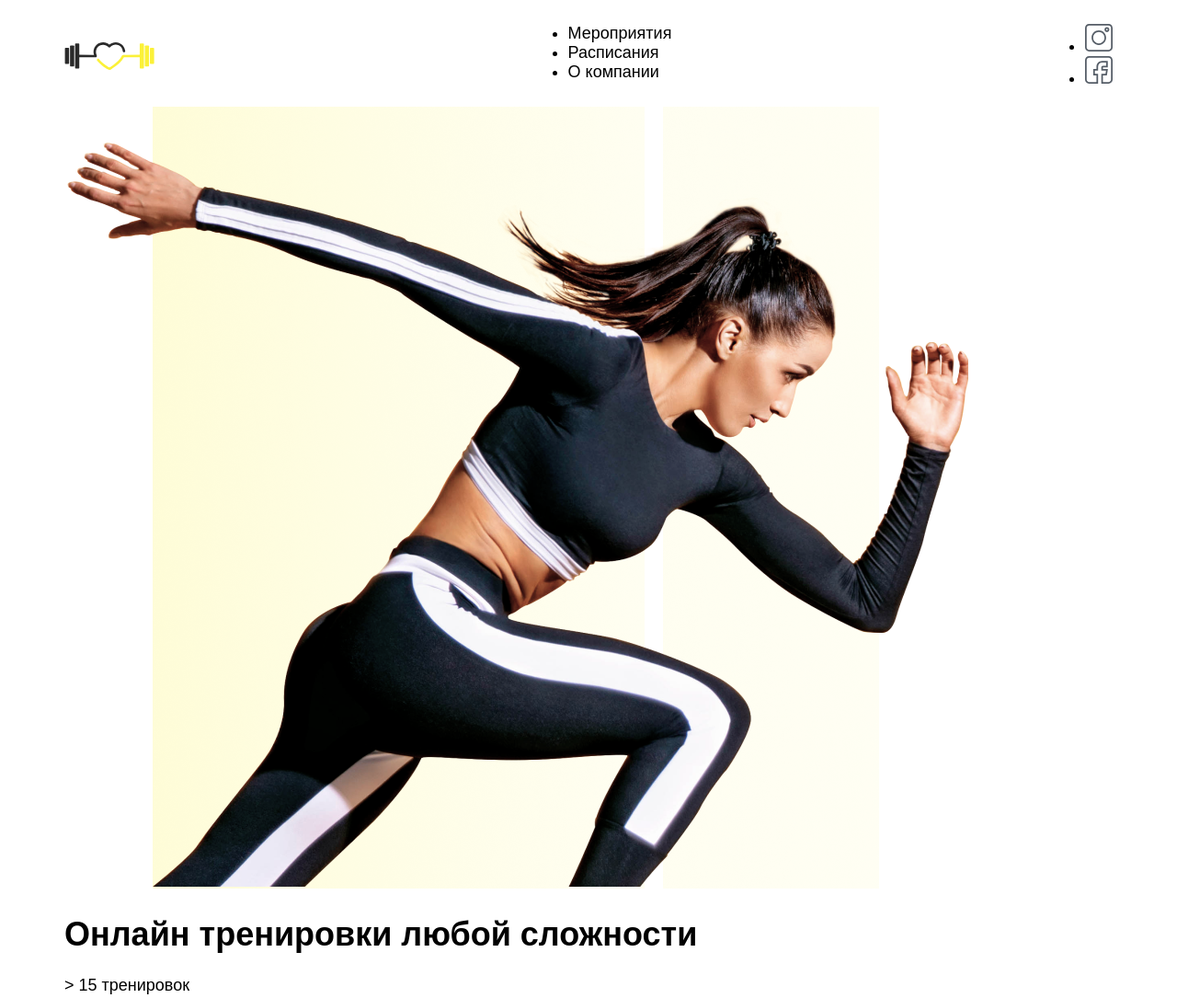
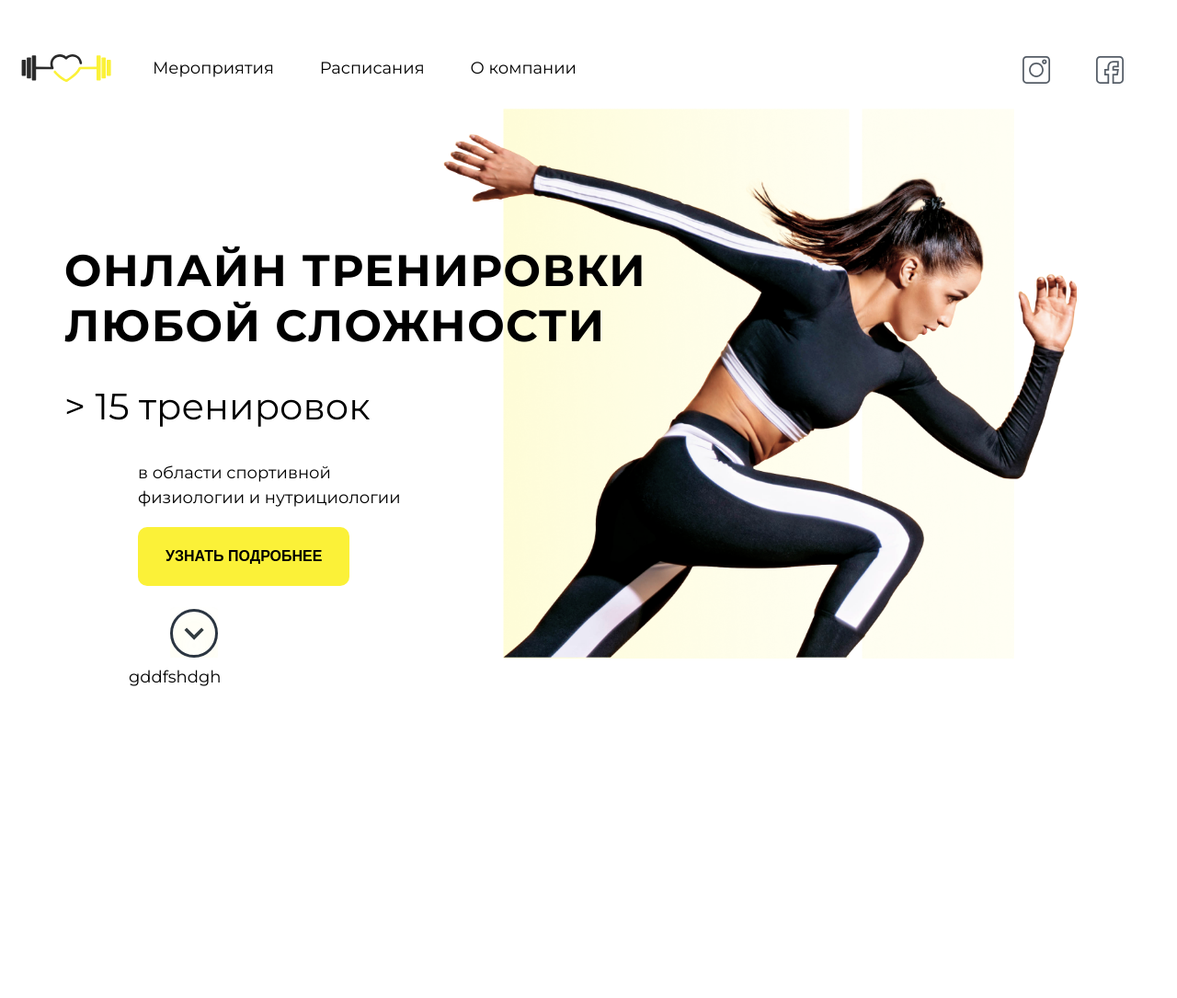
Before and after one commit to chkgmpalace/Practik, a plain HTML site: page index.html in a window 1280 px wide. Shown: the top 1085 px of the page at 92% size. After the commit the page ends 800 px from the top, so only its background shows below. Drawn offline with Linux system fonts and the light colour scheme.

Commit message:
add block

```diff
--- a/CSS/my.css
+++ b/CSS/my.css
@@ -1,16 +1,78 @@
 body{
     font-family: 'Montserrat', sans-serif;
     font-size: 18px;
+    padding-bottom: 10px;
+}
+.photo-logo{
+    position: relative;
+    top: 51px;
+    margin-left: 15px;
+}
+header{
+    display: flex;
+    justify-content: space-between;
+    margin: 0 50px 0 118px;
 }
 .wrapper{
     max-width: 1140px;
     margin: 0 auto;
 }
-header{
+.nav{
     display: flex;
-    justify-content: space-between;
+    list-style-type: none;
+}
+.nav-item{
+    padding-right: 50px;
+    font-size: 18px;
+    line-height: 150%;
+}
+.nav-item:last-child{
+    padding-right: 0;
 }
 .photo-main{
-    width: 996px;
-    height: 852px;
+    width: 700px;
+    left: 480px;
+    position: absolute;
+    z-index: -1;
 }
+.main{
+    padding-top: 115px;
+    position: relative;
+}
+.title-h1{
+font-weight: 700;
+font-size: 48px;
+line-height: 125%;
+letter-spacing: 0.03em;
+text-transform: uppercase;
+}
+.title-h2{
+    font-weight: 400;
+    font-size: 40px;
+    line-height: 125%;
+}
+.description{
+    margin-left: 80px;
+    font-size: 18px;
+    line-height: 150%;
+}
+.button-info{
+    margin-left: 80px;
+    font-weight: 700;
+    font-size: 16px;
+    line-height: 150%;
+    text-transform: uppercase;
+    border: none;
+    background-color: rgba(251, 241, 56, 1);
+    padding: 20px 30px 20px 30px;
+    border-radius: 10px;
+}
+.arrow{
+    position:absolute;
+    top: 660px;
+    left: 185px;
+}
+.ivent{
+    max-width: 1000px;
+    margin: 0 auto;
+}
--- a/index.html
+++ b/index.html
@@ -6,12 +6,12 @@
     <meta name="viewport" content="width=device-width, initial-scale=1.0">
     <title>index</title>
     <link rel="stylesheet" href="CSS/my.css">
-
+    <link href="https://fonts.googleapis.com/css2?family=Montserrat&display=swap" rel="stylesheet">
+    <link href="https://fonts.googleapis.com/css2?family=Montserrat:wght@700&display=swap" rel="stylesheet">
 </head>
 <body>
-    <div class="wrapper">
+     <img class="photo-logo" src="logo.svg" alt="logo">
      <header>
-        <img class="photo-logo" src="logo.svg" alt="logo">
             <nav>
                 <ul class="nav">
                     <li class="nav-item">Мероприятия</li>
@@ -23,16 +23,27 @@
                 <li class="nav-item"><img src="icons/IN.svg" alt="Instagram"></li>
                 <li class="nav-item"><img src="icons/FB.svg" alt="Facebook"></li>
             </ul>
-    </header>
+     </header>
+    <div class="wrapper">
     <main>
+            <img class="photo-main" src="/files/@1x/Image 1 screen.png" alt="main-photo">
         <div class="main">
-            <img class="photo-main" src="/files/@1x/Image 1 screen.png" alt="main-photo">
-            <h1 class="title-h1">Онлайн тренировки любой сложности</h1>
-            <p class="about-decription">> 15 тренировок</p>
-            <p class="description">в области спортивной физиологии и нутрициологии</p>
-            <button>Узнать подробнее</button>
+            <h1 class="title-h1">Онлайн тренировки<br>любой сложности</h1>
+            <h2 class="title-h2">> 15 тренировок</h2>
+            <p class="description">в области спортивной<br>физиологии и нутрициологии</p>
+            <button class="button-info">Узнать подробнее</button>
         </div>
+        <img class="arrow" src="/icons/Arrow.svg" alt="">
     </main>
     </div>
+    <br>
+    <br>
+    <br>
+    <br>
+    <section class="ivent">
+        <div>
+            gddfshdgh
+        </div>
+    </section>
 </body>
 </html>
```
